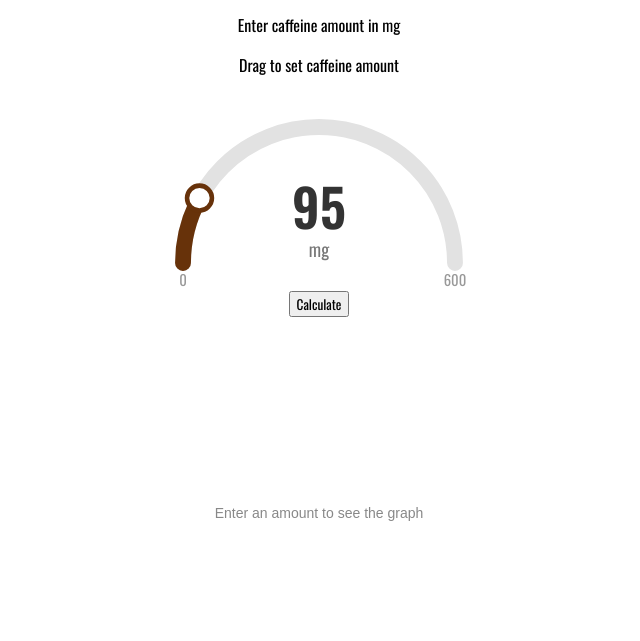
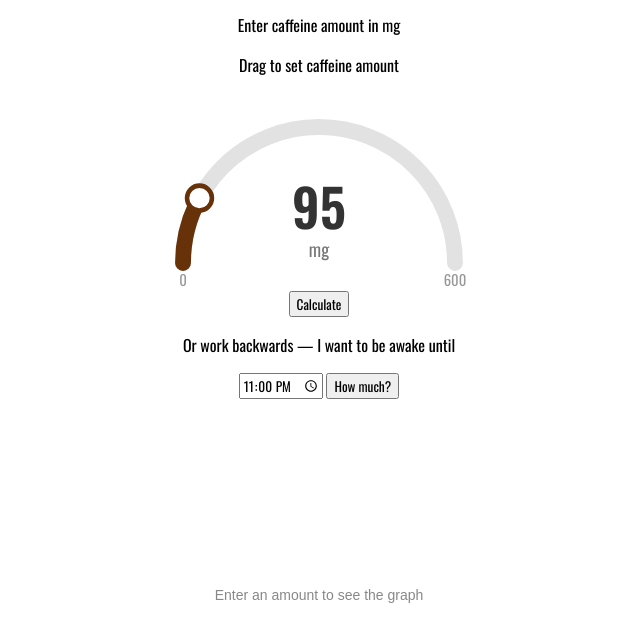
Before and after one commit to yatesl4739/caffeine-halflife, a plain HTML site: page index.html in a window 1280 px wide. Shown: the part 117-758 px from the top of the page, without its empty margins (321-961 px from the left). Drawn offline with nearby package versions, Linux system fonts and the light colour scheme.

Commit message:
Add reverse calculation input and button

```diff
--- a/index.html
+++ b/index.html
@@ -30,6 +30,13 @@
 
 <button id="action-btn">Calculate</button>
 
+    <p>Or work backwards &mdash; I want to be awake until</p>
+    <input type="time" id="target-time" value="23:00">
+    <button id="reverse-btn">How much?</button>
+
+    <p id="reverse-result"></p>
+    <div id="drink-options"></div>
+
     <p id="summary"></p>
     <canvas id="chart"></canvas>
 </main>
```
